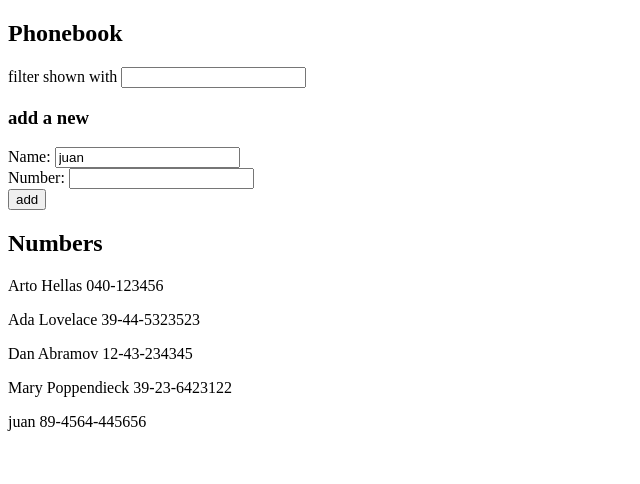
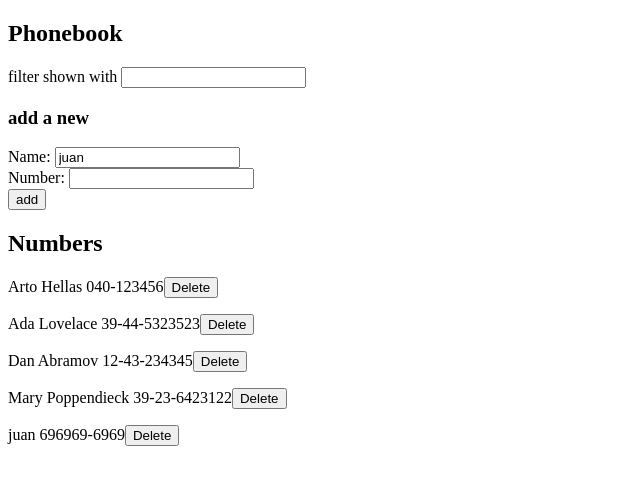
Before and after one commit to vrsno/Full-Stack-Open, a React (Vite) app in the folder part2/phone-book/: page / in a window 1280 px wide. Shown: the top 484 px of the page, without its empty margins (0-640 px from the left). Built offline with nearby package versions, Linux system fonts and the light colour scheme; data requests are answered from the project's data file.

Commit message:
finished with axios get, delete

```diff
--- a/part2/phone-book/src/App.jsx
+++ b/part2/phone-book/src/App.jsx
@@ -18,15 +18,45 @@ const App = () => {
 
   const handleSubmit = (e) => {
     e.preventDefault();
+
+    // si la persona existe modificar el numero si o no
+    const existingPerson = persons.find(
+      (p) => p.name.toLowerCase() === newName.toLowerCase()
+    );
+
+    if (existingPerson) {
+      if (
+        window.confirm(
+          `${newName} is already in the phonebook. Do you want to update the number?`
+        )
+      ) {
+        const updatedPerson = { ...existingPerson, tel: number };
+
+        personServices
+          .update(existingPerson.id, updatedPerson)
+          .then((returnedPerson) => {
+            setPersons(
+              persons.map((p) =>
+                p.id !== existingPerson.id ? p : returnedPerson
+              )
+            );
+            setNewName("");
+            setNumber("");
+          })
+          .catch((error) => {
+            console.error("Error updating number:", error);
+            alert("There was an error updating the contact.");
+          });
+      }
+      return;
+    }
+
+    // añadir
+
     const newPersonObj = {
       name: newName,
       tel: number,
     };
-
-    if (persons.some((person) => person.name === newName)) {
-      alert(`${newName} is already added to phonebook`);
-      return;
-    }
     personServices
       .create(newPersonObj)
       .then((returnedPerson) => {
@@ -38,6 +68,19 @@ const App = () => {
         console.log(error);
       });
   };
+
+  const handleDelete = (id) => {
+    const personToDelete = persons.find((p) => p.id === id);
+
+    if (
+      window.confirm(`Are you sure you want to delete ${personToDelete.name}?`)
+    ) {
+      personServices.remove(id).then(() => {
+        setPersons(persons.filter((person) => person.id !== id));
+      });
+    }
+  };
+
   const filteredPersons = persons.filter((person) =>
     person.name?.toLowerCase().includes(showAll.toLowerCase() || "")
   );
@@ -67,7 +110,7 @@ const App = () => {
         number={number}
       />
       <h2>Numbers</h2>
-      <Persons filteredPersons={filteredPersons} />
+      <Persons filteredPersons={filteredPersons} handleDelete={handleDelete} />
     </div>
   );
 };
--- a/part2/phone-book/src/components/Persons.jsx
+++ b/part2/phone-book/src/components/Persons.jsx
@@ -1,10 +1,11 @@
-export const Persons = ({ filteredPersons }) => {
+export const Persons = ({ filteredPersons, handleDelete }) => {
   return (
     <div>
       {filteredPersons.map((person) => (
         <p key={person.id}>
           {person.name}
           {""} {person.tel}
+          <button onClick={() => handleDelete(person.id)}>Delete</button>
         </p>
       ))}
     </div>
--- a/part2/phone-book/src/db.json
+++ b/part2/phone-book/src/db.json
@@ -23,7 +23,7 @@
     {
       "id": "e318",
       "name": "juan",
-      "tel": "89-4564-445656"
+      "tel": "696969-6969"
     }
   ]
 }
--- a/part2/phone-book/src/services/person.js
+++ b/part2/phone-book/src/services/person.js
@@ -16,8 +16,12 @@ const update = (id, newObject) => {
   return request.then((response) => response.data);
 };
 
+const remove = (id) =>
+  axios.delete(`${baseUrl}/${id}`).then((response) => response.data);
+
 export default {
   getAll,
   create,
   update,
+  remove,
 };
```
Also changed, not shown: part2/phone-book/src/components/Delete.jsx (deleted, +0 -7 lines).
